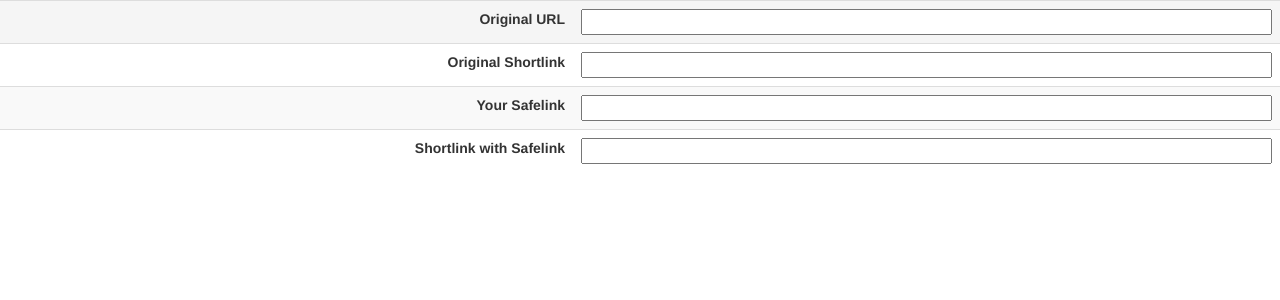
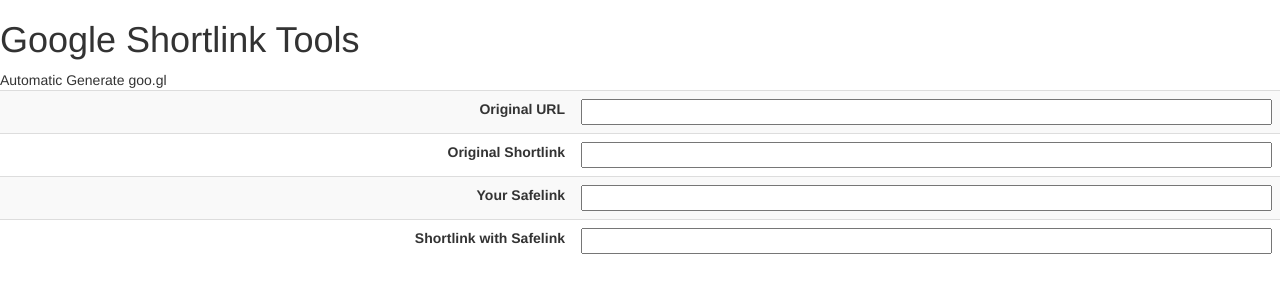
Before and after one commit to arachi007/arachi007.github.io, a Jekyll site: the page shortern.html, which Jekyll copies as it is, in a window 1280 px wide. Shown: the top 300 px of the page. Built offline with Jekyll 4.4.1, drawn with Linux system fonts in a browser that asks for light colours.

Commit message:
Update shortern.html

```diff
--- a/shortern.html
+++ b/shortern.html
@@ -4,11 +4,14 @@
 label { float:right;
 right: 0px;}
 input { width: 100%}
+ h1, h3 { float:center}
 </style>
 <script src='/js/jquery.min.js'></script>
 <link href='/css/bootstrap3.min.css' rel='stylesheet' />
 <title>Goo.gl Shortern</title></head>
 <body>
+ <h1> Google Shortlink Tools</h1>
+ </h3> Automatic Generate goo.gl</h3>
 <table class="table table-striped table-hover table-responsive">
 <tbody>
 <tr>
```
